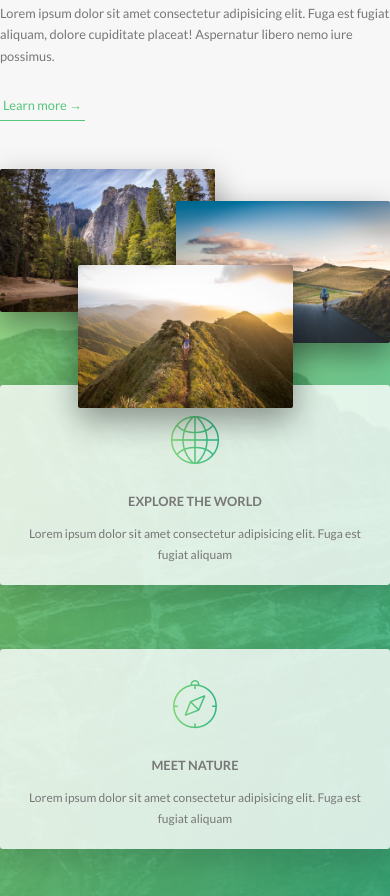
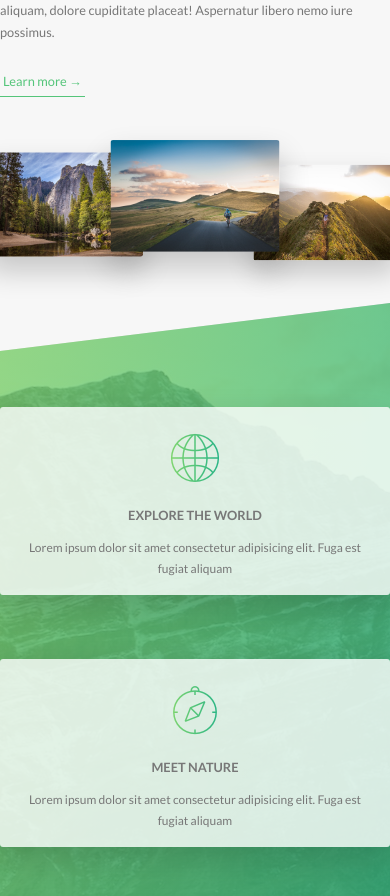
Before and after one commit to jeremysolomon2/advanced-css-course-natours, a website: page index.html in a window 390 px wide. Shown: the part 1101-1997 px from the top of the page. Drawn offline with Linux system fonts and the light colour scheme.

Commit message:
more mobile changes

```diff
--- a/sass/base/_utilities.scss
+++ b/sass/base/_utilities.scss
@@ -8,10 +8,18 @@
 
 .u-margin-bottom-medium {
   margin-bottom: 4rem !important;
+
+  @include respond(tab-port) {
+    margin-bottom: 3rem !important;
+  }
 }
 
 .u-margin-bottom-big {
   margin-bottom: 8rem !important;
+
+  @include respond(tab-port) {
+    margin-bottom: 5rem !important;
+  }
 }
 
 .u-margin-top-big {
--- a/sass/components/_composition.scss
+++ b/sass/components/_composition.scss
@@ -9,19 +9,43 @@
     transition: all 0.2s;
     outline-offset: 2rem;
 
+    @include respond(tab-port) {
+      float: left;
+      position: relative;
+      width: 33.3333333%;
+      box-shadow: 0 1.5rem 3rem rgba($color-black, 0.2);
+    }
+
     &--p1 {
       left: 0;
       top: -2rem;
+
+      @include respond(tab-port) {
+        top: 0;
+        transform: scale(1.2);
+      }
     }
 
     &--p2 {
       right: 0;
       top: 2rem;
+
+      @include respond(tab-port) {
+        top: -1rem;
+        transform: scale(1.3);
+        z-index: 100;
+      }
     }
 
     &--p3 {
       left: 20%;
       top: 10rem;
+
+      @include respond(tab-port) {
+        top: 1rem;
+        left: 0;
+        transform: scale(1.1);
+      }
     }
     &:hover {
       outline: 1.5rem solid $color-primary;
--- a/sass/components/_feature-box.scss
+++ b/sass/components/_feature-box.scss
@@ -6,6 +6,10 @@
   border-radius: 3px;
   box-shadow: 0 1.5rem 4rem rgba($color-black, 0.15);
   transition: transform 0.3s;
+
+  @include respond(tab-port) {
+    padding: 2rem;
+  }
 
   &__icon {
     font-size: 6rem;
@@ -18,6 +22,10 @@
     );
     -webkit-background-clip: text;
     color: transparent;
+
+    @include respond(tab-port) {
+      margin-bottom: 0;
+    }
   }
 
   &:hover {
--- a/sass/pages/_home.scss
+++ b/sass/pages/_home.scss
@@ -26,7 +26,7 @@
   }
 
   @include respond(tab-port) {
-    padding: 15rem 0;
+    padding: 10rem 0;
   }
 }
 
```
Also changed, not shown: css/style.css.
